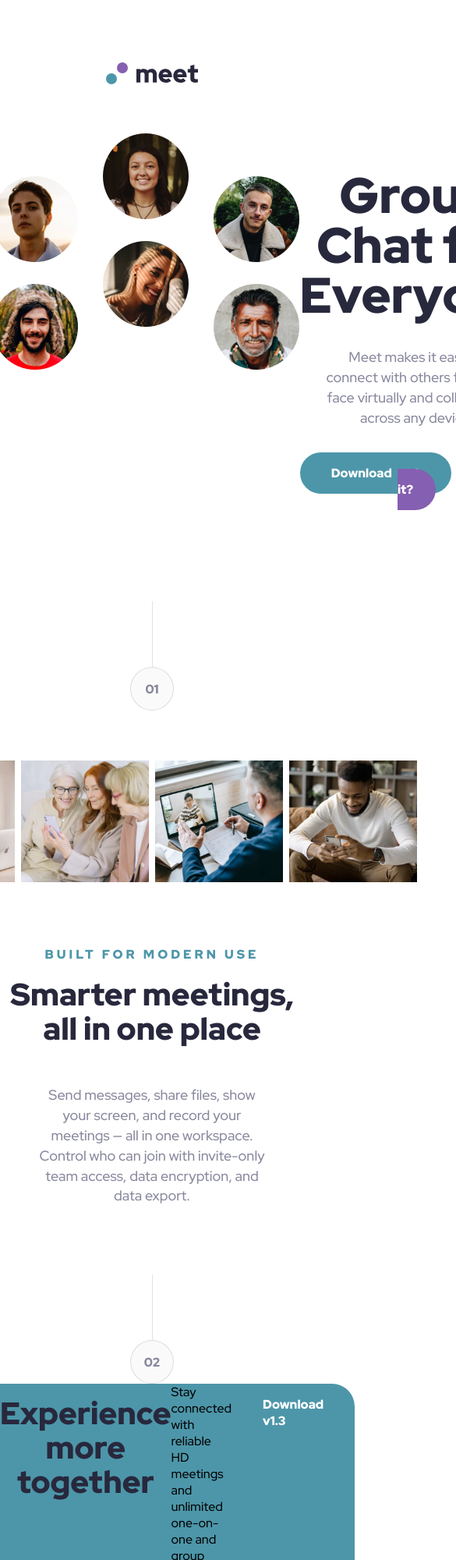
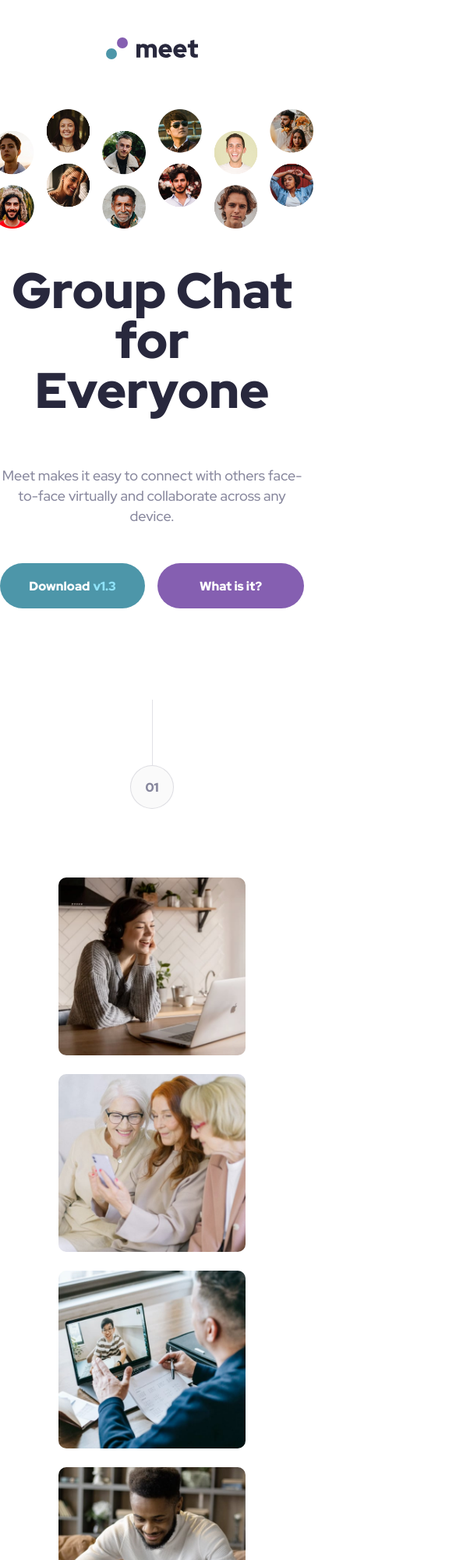
Before and after one commit to WayneTasaki/meet-landing-page, a plain HTML site: page index.html in a window 390 px wide. Shown: the top 2000 px of the page at 78% size, 585 px wide, since content can reach past the window. Drawn offline with Linux system fonts and the light colour scheme.

Commit message:
working on responsiveness

```diff
--- a/index.html
+++ b/index.html
@@ -15,25 +15,45 @@
   </header>
 <main>
     <section class="hero-section">
+      <img src="assets/tablet/image-hero.png" class="single-hero" alt="">
       <img src="assets/desktop/image-hero-left.png" alt="" class="oneh hero-left">
 
       <div class="hero-text-wrapper">
         <h1>Group Chat for Everyone</h1>
         <p class="hero-section text">Meet makes it easy to connect with others face-to-face virtually and collaborate across any device.</p>
+        <div class="button-wrapper">
           <a href="#" class="button hero one">Download <span>v1.3</span></a>
           <a href="#"class="button hero two">What is it?</a>
         </div>
+      </div>
 
       <img src="assets/desktop/image-hero-right.png" alt="" class="twoh hero-right">
+    </section>
+<!-------- Mobile Hero Section -------->
+    <section class="hero-section-mobile">
+      <img src="assets/tablet/image-hero.png" class="single-hero" alt="">
+      <img src="assets/desktop/image-hero-left.png" alt="" class="oneh hero-left">
 
 
+
+      <img src="assets/desktop/image-hero-right.png" alt="" class="twoh hero-right">
     </section>
+    <div class="hero-text-wrapper-mobile">
+      <h1>Group Chat for Everyone</h1>
+      <p class="hero-section-mobile text">Meet makes it easy to connect with others face-to-face virtually and collaborate across any device.</p>
+      <div class="button-wrapper-mobile">
+        <a href="#" class="button hero one">Download <span>v1.3</span></a>
+        <a href="#"class="button hero two">What is it?</a>
+      </div>
+    </div>
+<!-- --------------------- -->
 
 
       <div class="section-graphic">
         <div class="line"></div>
         <p class="circle">01</p>
       </div>
+
     <section class="mid-section">
       <div class="img-wrapper">
         <img src="assets/desktop/image-woman-in-videocall.jpg" alt="Image of a woman in a videocall on a laptop.">
@@ -53,16 +73,15 @@
       <div class="line"></div>
       <p class="circle">02</p>
     </div>
+  </main>
   <footer class="footer-section">
     <div class="footer-text-wrapper">
       <h2 class="footer-heading">Experience more together</h2>
       <p class="footer-text">
         Stay connected with reliable HD meetings and unlimited one-on-one and group video sessions.
       </p>
-        <a href="#" class="button footer">Download v1.3</a>
+      <a href="#" class="button footer">Download <span>v1.3</span></a>
     </div>
   </footer>
-
-  </main>
 </body>
 </html>
--- a/styles.css
+++ b/styles.css
@@ -17,36 +17,52 @@
   --black: #28283D;
   font-family: 'Red Hat Display';
 }
-
+html {
+overflow-x: hidden;
+}
 header {
   display: flex;
   justify-content: center;
   align-items: center;
+  margin-top: 5rem;
+  margin-bottom: 3.925rem;
 }
 header img {
-  margin-top: 5rem;
-  margin-bottom: 3.925rem;
+  transition: 0.5s;
 }
 
 /* ~~~~~~~~~~~~~~ */
 /*  HERO SECTION  */
 /* ~~~~~~~~~~~~~~ */
 
+.hero-section-mobile {
+  display: none;
+}
+.hero-text-wrapper-mobile {
+  display: none;
+}
+
 .hero-section {
   display: flex;
   justify-content: space-between;
-  margin-bottom: 8.313rem;
+  /* margin-bottom: 8.313rem; */
+  transition-duration: 0.3s;
+}
+
+.single-hero {
+  display: none;
 }
 
 .hero-section img {
   min-width: 394px;
-  height: 303px;
+  max-height: 303px;
 }
 
 .hero-left {
   float: left !important;
   position:relative;
   margin-left: -2.5% !important;
+  transition: 0.5s;
 }
 
 .hero-right {
@@ -54,6 +70,7 @@ header img {
   position: relative;
   margin-right: -2.0%;
   top: 50px;
+  transition: 0.5s;
 }
 
 .hero-text-wrapper {
@@ -61,6 +78,7 @@ header img {
   text-align: center;
   max-width: 539px;
   padding-top: 3rem;
+
 }
 
 h1 {
@@ -87,7 +105,12 @@ h1 {
 .button {
   background-color: var(--blue);
   font-size: 1rem;
-  padding: 1em 2.5em;
+  width: 12.063rem;
+  height: 3.625rem;
+  /* margin-left: 5.75rem; */
+  display: flex;
+  justify-content: center;
+  align-items: center;
   border-radius: 1.813rem;
   text-decoration: none;
   font-weight: 900;
@@ -114,8 +137,17 @@ h1 {
   transition-duration: 0.3s;
 }
 .one, .two {
-  margin-bottom: 1.438rem;
-  margin-top: 3.438rem;
+  /* margin-bottom: 1.438rem;
+  margin-top: 3.438rem; */
+}
+
+/* ~~~~~~~~~~~~~~~~ */
+/*  Button Wrapper  */
+/* ~~~~~~~~~~~~~~~~ */
+
+.button-wrapper {
+  display: flex;
+  justify-content: center;
 }
 
 
@@ -128,6 +160,7 @@ h1 {
   flex-direction: column;
   justify-content: center;
   align-items: center;
+  margin-top: 7.313rem;
 }
 .circle {
   border: 1px solid rgba(135, 135, 157, 0.25);
@@ -155,7 +188,7 @@ h1 {
 .mid-section {
   display: flex;
   flex-direction: column;
-  margin-bottom: 4.5rem;
+  margin-bottom: 3.8rem;
 }
 .img-wrapper {
   margin: 4rem 10.313rem 5rem 10.313rem;
@@ -167,6 +200,7 @@ h1 {
 .img-wrapper img {
   max-width: 255px;
   min-width: 164px;
+  border-radius: 10px;
 }
 
 .mid-text-wrapper {
@@ -206,11 +240,11 @@ h2 {
 }
 
 /* ~~~~~~~~~~~~~~~~~~~ */
-/*  SECTION GRAPHIC 01 */
+/*  SECTION GRAPHIC 02 */
 /* ~~~~~~~~~~~~~~~~~~~ */
 
 .mid {
-  /* padding-bottom: -1.8rem; */
+  margin-bottom: -1.8rem;
 }
 
 
@@ -219,10 +253,172 @@ h2 {
 /* ~~~~~~~~~~~~~~~ */
 
 .footer-section {
-  background-color: var(--blue);
-  /* padding: 7.25rem 10.313rem 6.5rem 10.313rem; */
+  background: linear-gradient(
+    rgba(77, 150, 169, .85),
+    rgba(77, 150, 169, .85)
+  ),url(assets/desktop/image-footer.jpg);
+  background-position: center;
+  background-size: cover;
+  background-repeat: no-repeat;
+  min-height: 350px;
+  display: flex;
+  justify-content: center;
 }
 
 .footer-text-wrapper {
   display: flex;
+  /* justify-content: center; */
+  align-items: center;
+  justify-content: space-evenly;
+  width: 100%;
 }
+
+.footer-heading {
+  text-align: left;
+  margin-top: 0;
+  /* margin-right: 1.875rem; */
+  max-width: 333px;
+  color: var(--white);
+}
+
+.footer-text {
+  font-size: 1.125rem;
+  line-height: 1.44;
+  color: var(--white);
+  max-width: 350px;
+}
+
+.footer span {
+  color: #D9B8FF;
+}
+.footer-section .button {
+  background-color: var(--purple);
+  width: 12.063rem;
+  height: 3.625rem;
+  /* margin-left: 5.75rem; */
+  display: flex;
+  justify-content: center;
+  align-items: center;
+}
+
+.footer-section .button:hover {
+  background-color: var(--active-purple);
+  transition-duration: 0.3s;
+}
+
+/* MEDIA QUERIES */
+
+@media (max-width: 1146px) {
+
+  header {
+    transition-duration: 0.3s;
+    margin-top: 3rem;
+    margin-bottom: 3rem;
+  }
+
+  .hero-section {
+    display: none;
+  }
+
+  .hero-section-mobile {
+    display: flex;
+    justify-content: space-between;
+    margin-top: 4rem;
+  }
+
+  .hero-text-wrapper-mobile {
+    display: flex;
+    flex-direction: column;
+    text-align: center;
+    max-width: 457px;
+    padding-top: 3rem;
+    margin-left: auto;
+    margin-right: auto;
+  }
+
+  .button-wrapper-mobile {
+    display: flex;
+    flex-direction: row;
+    justify-content: center;
+  }
+}
+
+
+@media (max-width: 894px) {
+  .mid {
+    margin-top: 2rem;
+  }
+  .mid-section .text {
+    font-size: 1rem;
+    line-height: 1.62;
+    max-width: 573px;
+    padding: 0;
+    margin-top: 2rem;
+  }
+  .mid {
+    margin-top: 4rem;
+  }
+
+  .footer-text-wrapper {
+    flex-direction: column;
+    justify-content: center;
+    align-items: center;
+  }
+  .footer-heading {
+    text-align: center;
+    line-height: 1.1;
+    width: 457px;
+    margin-top: 5.75rem;
+  }
+  .footer-text {
+    max-width: 573px;
+    line-height: 1.44;
+    margin-top: 2rem;
+    text-align: center;
+  }
+  footer a {
+    margin-top: 2.5rem;
+    margin-bottom: 4.125rem;
+  }
+}
+
+@media (max-width: 770px) {
+  .hero-left, .hero-right {
+    display: none;
+  }
+  .hero-section-mobile {
+    width: 100%;
+  }
+  .text {
+    margin-left: 0;
+  }
+  .single-hero {
+    display: flex;
+    /* position: relative; */
+    margin-left: -3%;
+    top: 50px;
+    transition: 0.5s;
+    max-width: 106%;
+    max-height: 100%;
+  }
+}
+
+@media (max-width: 708px) {
+  .mid-section {
+    margin-top: 4rem;
+  }
+  .img-wrapper {
+    flex-wrap: wrap;
+    margin: 0;
+    gap: 1.5rem;
+    margin: 1.5rem 1.5rem 0 1.5rem;
+  }
+  .img-wrapper img {
+    max-width: 240px;
+    min-width: 143px;
+    border-radius: 10px;
+  }
+  .mid-text-wrapper {
+    margin-top: 4rem;
+  }
+}
```
Lines whose indentation alone changed are shown as unchanged.
